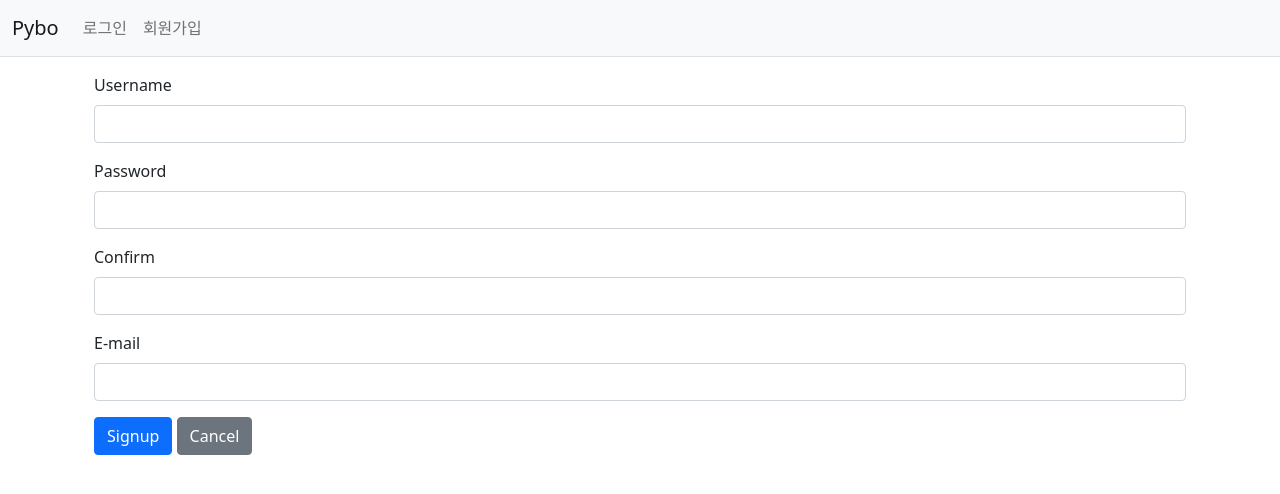
After one commit to pjc1991/myfirstdjango, a Django app: page /common/signup/ in a window 1280 px wide. The commit adds this page. Shown: the top 494 px of the page. Run offline with Django 3.2, Linux system fonts and the light colour scheme.

Commit message:
feat : add signup.

```diff
--- /dev/null
+++ b/common/forms.py
@@ -0,0 +1,11 @@
+from django import forms
+from django.contrib.auth.forms import UserCreationForm
+from django.contrib.auth.models import User
+
+
+class UserForm(UserCreationForm):
+    email = forms.EmailField(label="Email")
+
+    class Meta:
+        model = User
+        fields = ("username", "password1", "password2", "email")
--- a/common/urls.py
+++ b/common/urls.py
@@ -1,9 +1,11 @@
 from django.urls import path
 from django.contrib.auth import views as auth_views
+from . import views
 
 app_name = 'common'
 
 urlpatterns = [
     path('login/', auth_views.LoginView.as_view(template_name='common/login.html'), name='login'),
     path('logout/', auth_views.LogoutView.as_view(), name='logout'),
+    path('signup/', views.signup, name='signup'),
 ]
--- a/common/views.py
+++ b/common/views.py
@@ -1,3 +1,24 @@
-from django.shortcuts import render
+from django.shortcuts import render, redirect
+from django.contrib.auth import authenticate, login
+from common.forms import UserForm
+
 
 # Create your views here.
+def signup(request):
+    if request.method == "POST":
+        return signup_post(request)
+    else:
+        form = UserForm()
+    return render(request, 'common/signup.html', {'form': form})
+
+
+def signup_post(request):
+    form = UserForm(request.POST)
+    if not form.is_valid():
+        return render(request, 'common/signup.html', {'form': form})
+    form.save()
+    username = form.cleaned_data.get('username')
+    raw_password = form.cleaned_data.get('password1')
+    user = authenticate(username=username, password=raw_password)
+    login(request, user)
+    return redirect('index')
--- /dev/null
+++ b/templates/common/signup.html
@@ -0,0 +1,32 @@
+{% extends "base.html" %}
+{% block content %}
+<div class="container my-3">
+    <form method="post" action="{% url 'common:signup' %}">
+        {% csrf_token %}
+        {% include "form_errors.html" %}
+        <div class="mb-3">
+            <label for="username" class="form-label">Username</label>
+            <input type="text" name="username" class="form-control" id="username"
+                   value="{{ form.username.value|default_if_none:''}}">
+        </div>
+        <div class="mb-3">
+            <label for="password1" class="form-label">Password</label>
+            <input type="password" name="password1" class="form-control" id="password1"
+                     value="{{ form.password1.value|default_if_none:''}}">
+        </div>
+        <div class="mb-3">
+            <label for="password2" class="form-label">Confirm</label>
+            <input type="password" name="password2" class="form-control" id="password2"
+                     value="{{ form.password2.value|default_if_none:''}}">
+        </div>
+        <div class="mb-3">
+            <label for="email" class="form-label">E-mail</label>
+            <input type="text" name="email" class="form-control" id="email"
+                     value="{{ form.email.value|default_if_none:''}}">
+        </div>
+
+        <button type="submit" class="btn btn-primary">Signup</button>
+        <button type="reset" class="btn btn-secondary" onclick="location.href='{% url 'common:login' %}'">Cancel</button>
+    </form>
+</div>
+{% endblock %}
--- a/templates/nav.html
+++ b/templates/nav.html
@@ -18,6 +18,11 @@
                     <a class="nav-link" href="{% url 'common:login' %}">로그인</a>
                     {% endif %}
                 </li>
+                <li>
+                    {% if not user.is_authenticated %}
+                    <a class="nav-link" href="{% url 'common:signup' %}">회원가입</a>
+                    {% endif %}
+                </li>
             </ul>
         </div>
     </div>
```
Also changed, not shown: db.sqlite3.
